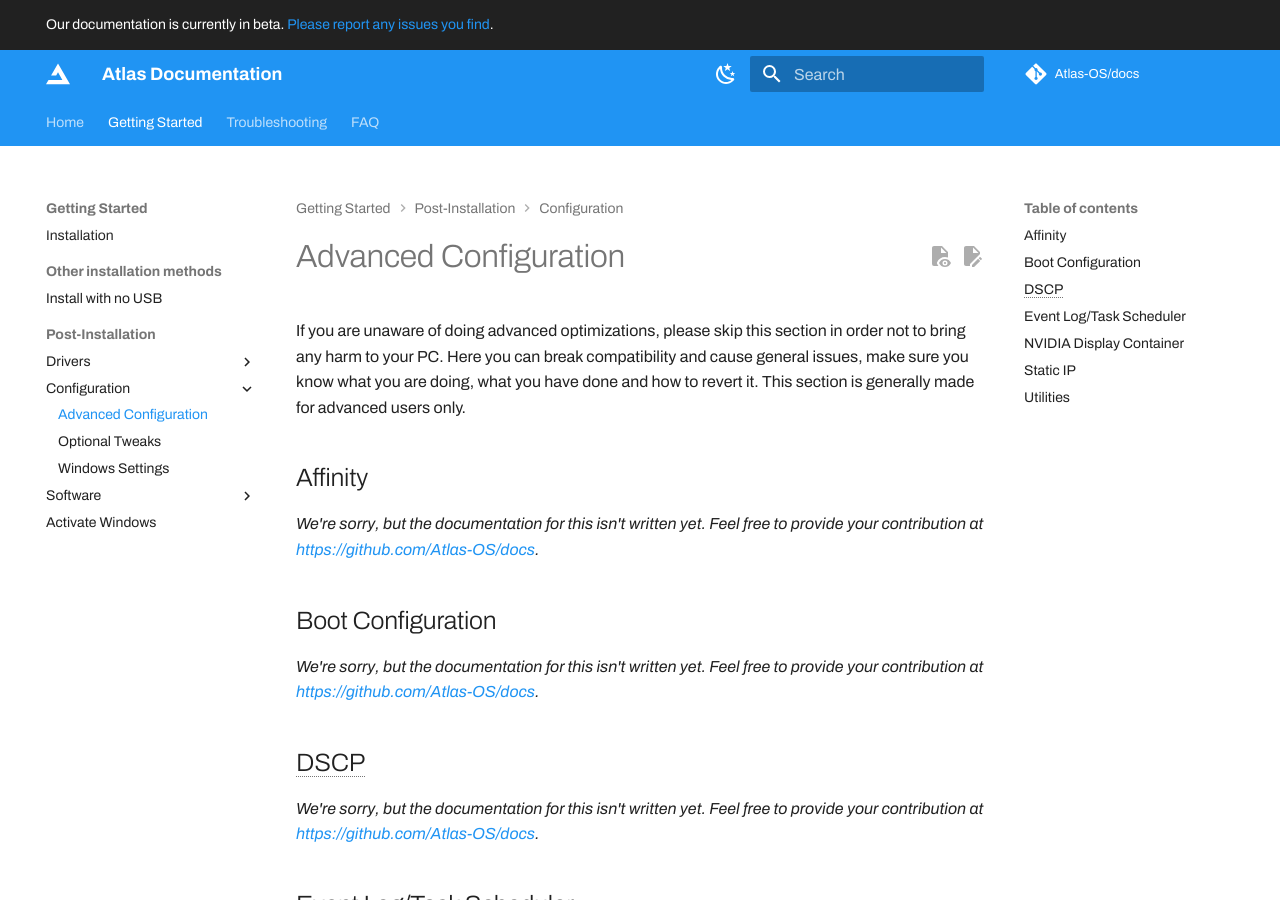
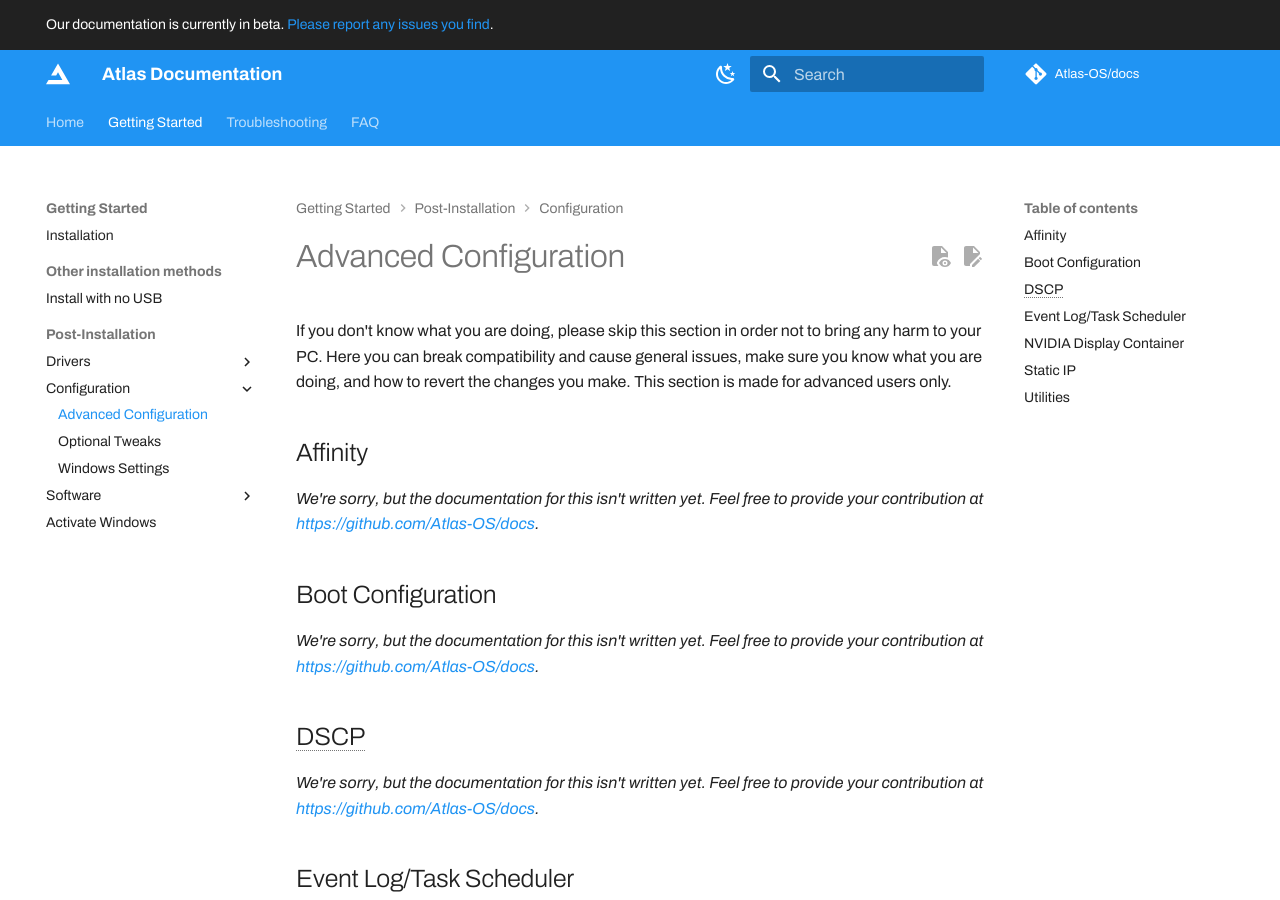
Before and after one commit to Atlas-OS/docs, an MkDocs documentation site: the page built from docs/Getting started/Post-Installation/Configuration/Advanced Configuration.md, in a window 1280 px wide and 900 px high. Built offline with MkDocs 1.6.1 and Material for MkDocs 9.7.7, drawn with Linux system fonts in a browser that asks for light colours; some web fonts are replaced; plug-ins that fetch from the network failed and are left out; comment, search, counter and statistics services are not loaded.

Commit message:
Fix grammatical error

```diff
--- a/docs/Getting started/Post-Installation/Configuration/Advanced Configuration.md
+++ b/docs/Getting started/Post-Installation/Configuration/Advanced Configuration.md
@@ -1,8 +1,8 @@
 # Advanced Configuration
 
-If you are unaware of doing advanced optimizations, please skip this section in order not to bring any harm to your PC.
-Here you can break compatibility and cause general issues, make sure you know what you are doing, what you have done and how to revert it.
-This section is generally made for advanced users only.
+If you don't know what you are doing, please skip this section in order not to bring any harm to your PC.
+Here you can break compatibility and cause general issues, make sure you know what you are doing, and how to revert the changes you make.
+This section is made for advanced users only.
 
 ## Affinity
 *We're sorry, but the documentation for this isn't written yet. Feel free to provide your contribution at [https://github.com/Atlas-OS/docs](https://github.com/Atlas-OS/docs).*
```
